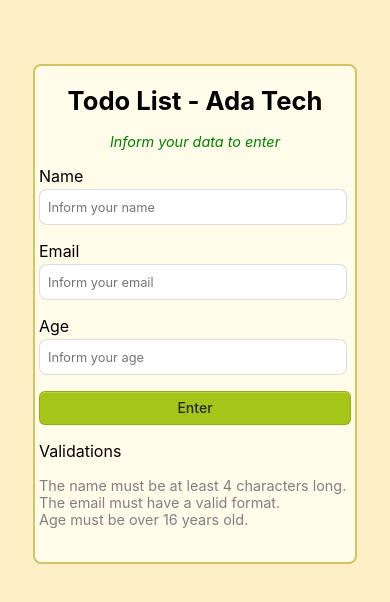
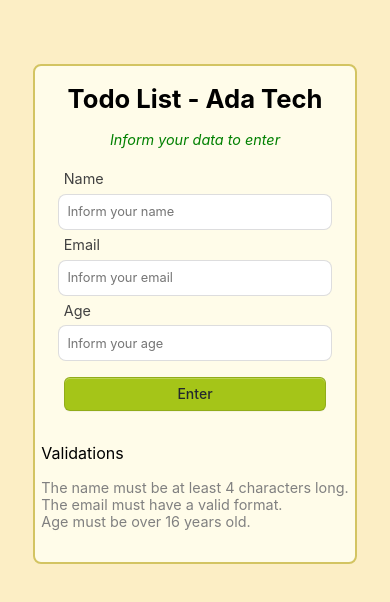
Before and after one commit to mayconrvp/ada-react-02, a React (Create React App) app: page / in a window 390 px wide. Shown: the top 602 px of the page. Built offline with nearby package versions, Linux system fonts and the light colour scheme.

Commit message:
Ajustes media query

```diff
--- a/src/components/Register/index.tsx
+++ b/src/components/Register/index.tsx
@@ -1,5 +1,5 @@
 import React, { ChangeEvent, FormEvent, useState } from 'react';
-import { Block, Info, InputRegister, Title } from './style';
+import { Block, ButtonLogin, Form, Info, InputRegister, Title } from './style';
 
 import { useNavigate } from 'react-router-dom';
 import Swal from 'sweetalert2'
@@ -115,14 +115,14 @@ const Register = () => {
     <Block>
       <Title>Todo List - Ada Tech</Title>
       <Info>Inform your data to enter</Info>
-      <form onSubmit={handleSubmit}>
+      <Form onSubmit={handleSubmit}>
         <label htmlFor="name">Name</label>
         <InputRegister placeholder='Inform your name' type="text" name='name' value={formData.name} onChange={handleChange}/>
         <label htmlFor="email" >Email</label>
         <InputRegister placeholder='Inform your email' type="email" name='email' value={formData.email} onChange={handleChange}/>
         <label htmlFor="age">Age</label>
         <InputRegister placeholder='Inform your age' type="number" name='age' value={formData.age} onChange={handleChange}/>
-        <Button type='submit'>Enter</Button>
+        <ButtonLogin type='submit'>Enter</ButtonLogin>
 
         <div>
           <p>Validations</p>
@@ -130,7 +130,7 @@ const Register = () => {
           <span>The email must have a valid format.</span>
           <span>Age must be over 16 years old.</span>
         </div>
-      </form>
+      </Form>
     </Block>
   );
 }
--- a/src/components/Register/style.tsx
+++ b/src/components/Register/style.tsx
@@ -1,5 +1,5 @@
 import styled from 'styled-components'
-import { Input } from '../List/style'
+import { Button, Input } from '../List/style'
 
 
 
@@ -38,7 +38,6 @@ export const Block = styled.div`
     }
   }
 
-
 `
 
 export const Title = styled.h1`
@@ -57,13 +56,36 @@ export const Info = styled.span`
   }
 `
 
+export const Form = styled.form`
+  label{
+    color: #424242;
+    font-size: 0.9rem;
+    margin: 0.4rem 0 .4rem 1.4rem;
+    margin-bottom: 0.4rem;
+  }
+  @media (max-width: 768px){
+    display: flex;
+    justify-content: center;
+  }
+
+`
+
 export const InputRegister = styled(Input)`
   margin-bottom: 1rem;
   margin-top: 0.2rem;
   width: 20rem;
-
   @media (max-width: 768px){
-    width: 95%;
+    display: flex;
+    justify-content: center;
+    width: 85%;
+    margin: 0 auto;
     justify-content: center;
   }
 `
+
+export const ButtonLogin = styled(Button)`
+  @media (max-width: 768px){
+    margin: 1rem auto;
+    width: 85%;
+  }
+`
```
